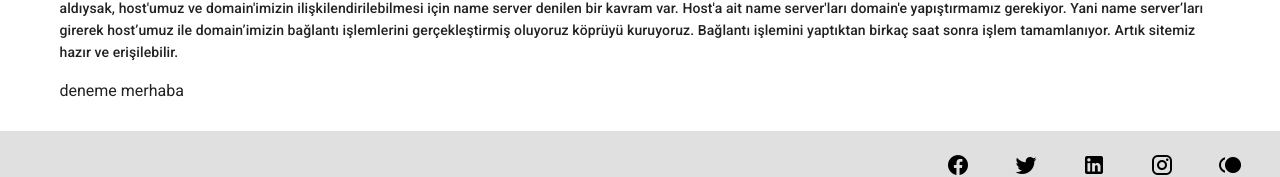
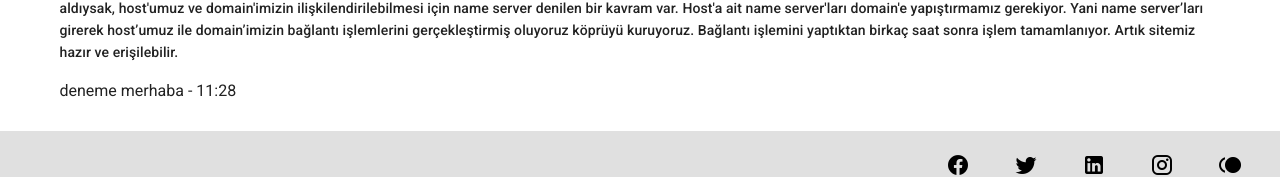
Before and after one commit to BerkayGezbeli/personal-blog, a Vue app: page /#/websitePage in a window 1280 px wide. Shown: the part 718-895 px from the top of the page. Built offline with nearby package versions, Linux system fonts and the light colour scheme.

Commit message:
deneme merhaba 11:28

```diff
--- a/src/components/websitePage.vue
+++ b/src/components/websitePage.vue
@@ -13,7 +13,7 @@
         <p class="text-subtitle-2">8 - {{ $t('website.eighth_content') }}</p>
         <p class="text-subtitle-2">9 - {{ $t('website.nineth_content') }}</p>
         <p class="text-subtitle-2">10 - {{ $t('website.tenth_content') }}</p>
-        <p>deneme merhaba</p>
+        <p>deneme merhaba - 11:28</p>
     </div>
   </v-container>
 </template>
```
